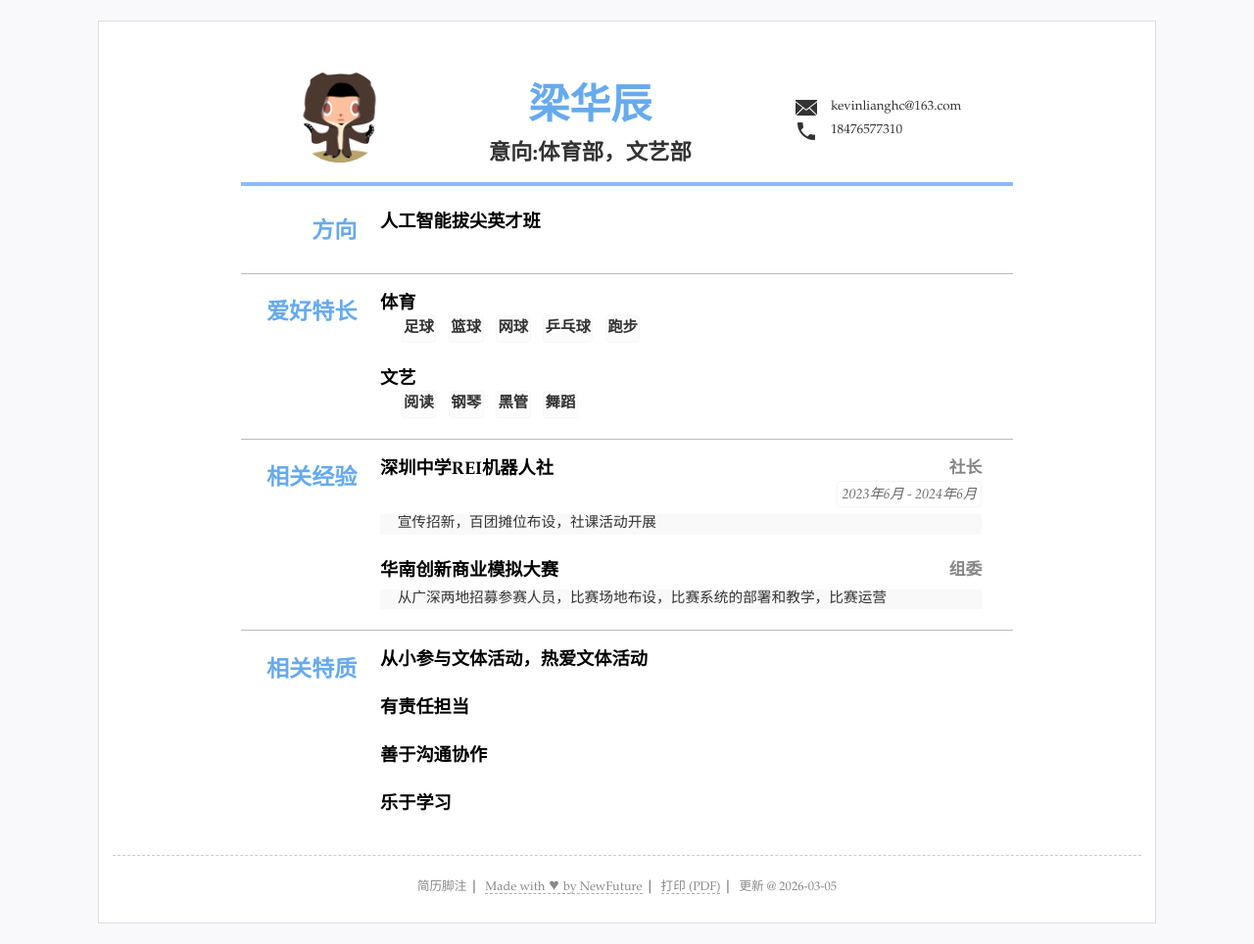
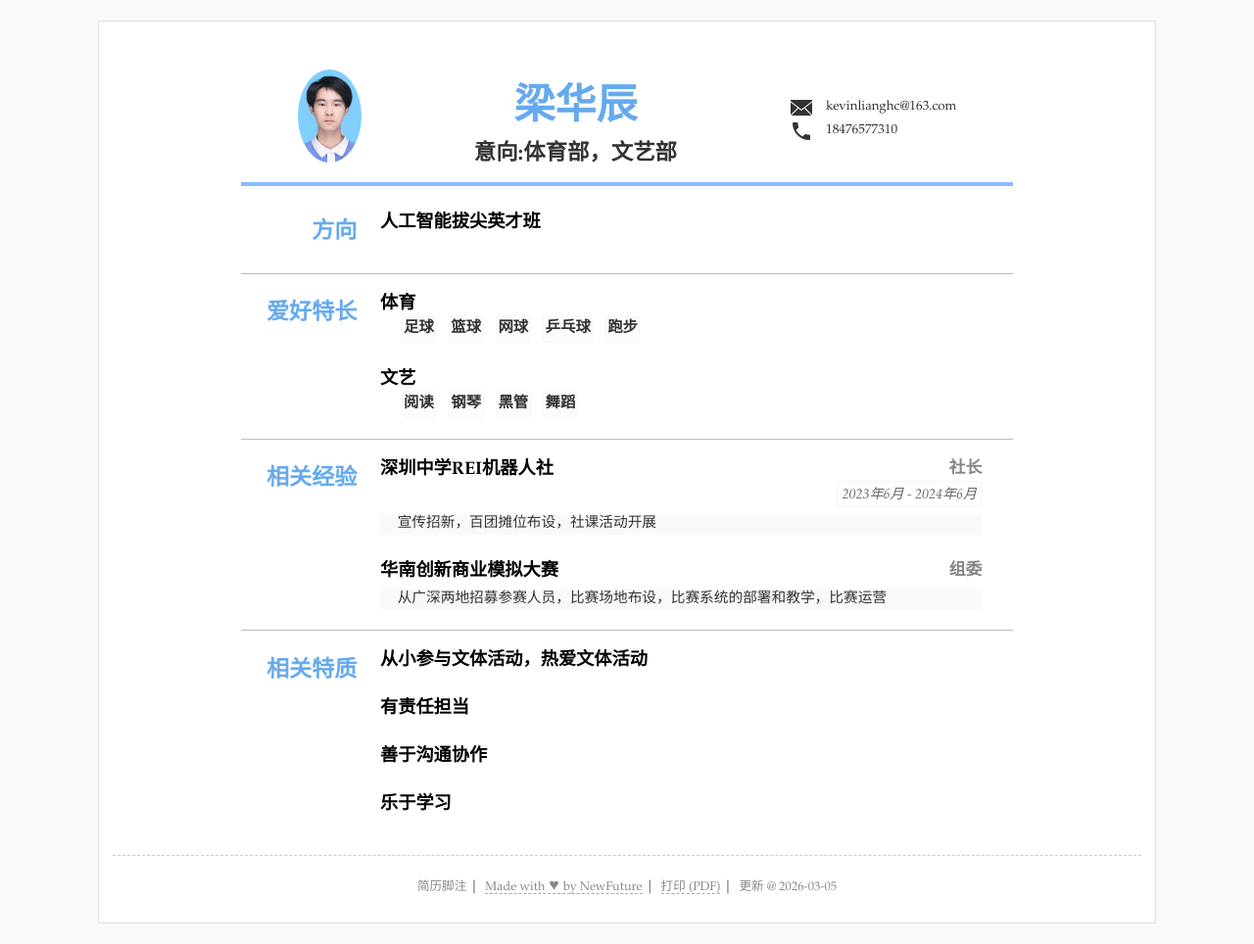
Before and after one commit to def-Kevin/resume, a Jekyll site: the page built from index.html, in a window 1280 px wide. Shown: the whole page at 98% size. Built offline with Jekyll 4.4.1, drawn with Linux system fonts in a browser that asks for light colours.

Commit message:
Change photo path in resume.yml
Updated photo path in resume configuration.

```diff
--- a/_data/resume.yml
+++ b/_data/resume.yml
@@ -5,7 +5,7 @@ title: "简历标题"
 lang: "zh" #语言设置 zh表示中文 en 表示英语
 name: "梁华辰"
 jobtitle: "意向:体育部，文艺部" #可空不显示
-photo: "assets/img/photo.jpg" #照片可空，不显示
+photo: "assets/img/portrait.jpg" #照片可空，不显示
 
 #联系方式
 contact: #联系方式连接等3~5行
```
